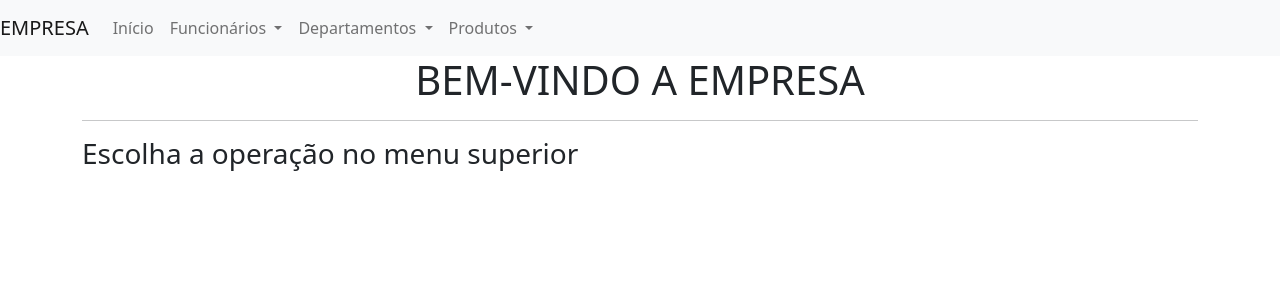
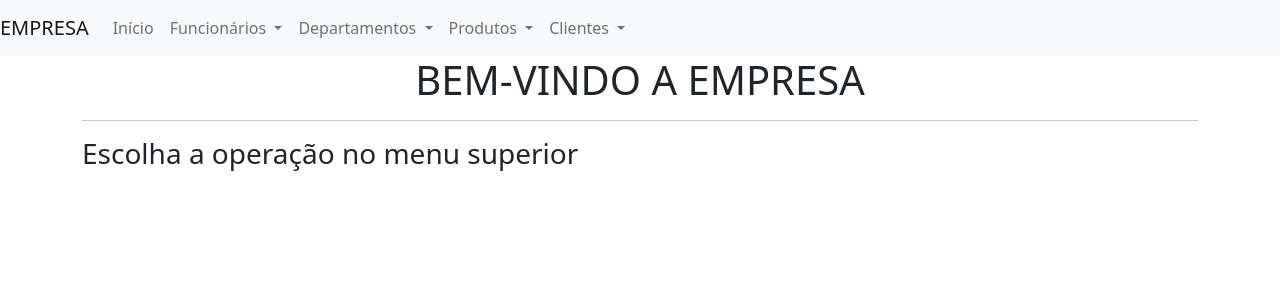
Before and after one commit to nataliarodrigues81/empresa-crud, a PHP site: page /index.php in a window 1280 px wide. Shown: the top 300 px of the page. Run offline with PHP 8.4, Linux system fonts and the light colour scheme.

Commit message:
feat: adiciona menu de clientes

```diff
--- a/menu.php
+++ b/menu.php
@@ -23,6 +23,7 @@
         </div>
       </li>
 
+
       <li class="nav-item dropdown">
         <a class="nav-link dropdown-toggle" href="#" id="navbarDropdownMenuLink2" role="button" data-bs-toggle="dropdown" aria-haspopup="true" aria-expanded="false">
           Departamentos
@@ -34,7 +35,8 @@
         </div>
       </li>
 
-            <li class="nav-item dropdown">
+
+        <li class="nav-item dropdown">
         <a class="nav-link dropdown-toggle" href="#" id="navbarDropdownMenuLink3" role="button" data-bs-toggle="dropdown" aria-haspopup="true" aria-expanded="false">
           Produtos
         </a>
@@ -42,6 +44,18 @@
         <div class="dropdown-menu" aria-labelledby="navbarDropdownMenuLink3">
           <a class="dropdown-item" href="/IEC2/empresa_crud/produto/adicionar.php">Adicionar</a>
           <a class="dropdown-item" href="/IEC2/empresa_crud/produto/listar.php">Listar</a>
+        </div>
+        </li>
+
+
+        <li class="nav-item dropdown">
+        <a class="nav-link dropdown-toggle" href="#" id="navbarDropdownMenuLink4" role="button" data-bs-toggle="dropdown" aria-haspopup="true" aria-expanded="false">
+          Clientes
+        </a>
+
+        <div class="dropdown-menu" aria-labelledby="navbarDropdownMenuLink4">
+          <a class="dropdown-item" href="/IEC2/empresa_crud/cliente/adicionar.php">Adicionar</a>
+          <a class="dropdown-item" href="/IEC2/empresa_crud/cliente/listar.php">Listar</a>
         </div>
       </li>
     </ul>
```
